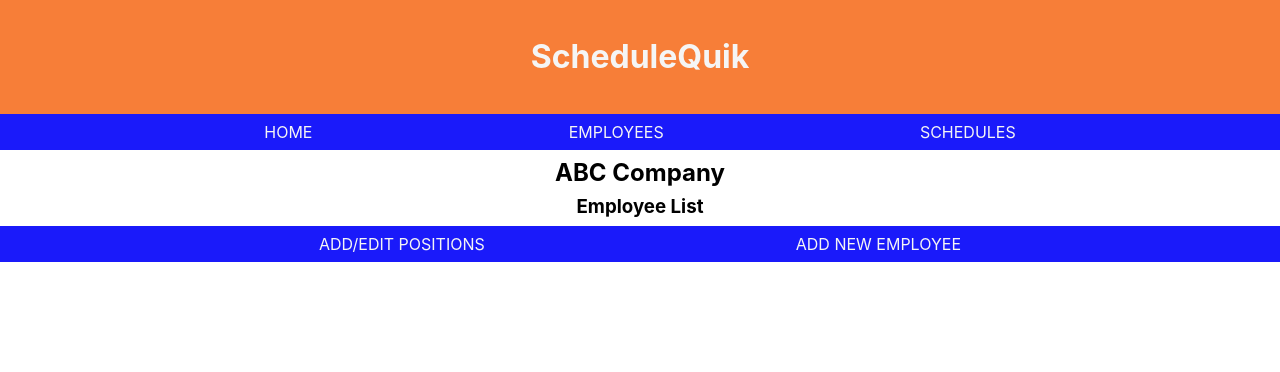
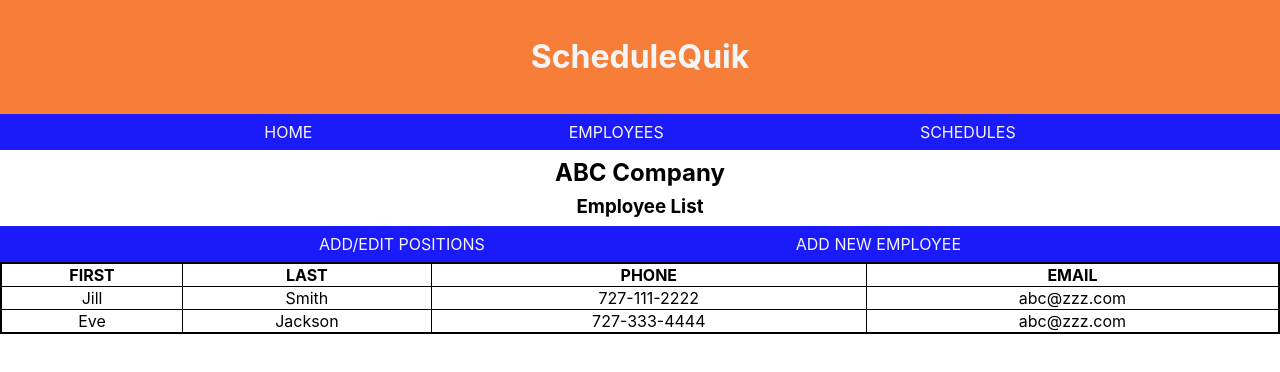
Before and after one commit to StPeteFrank/schedulequik, a React (Create React App) app: page / in a window 1280 px wide. Shown: the top 372 px of the page. Built offline with nearby package versions, Linux system fonts and the light colour scheme.

Commit message:
First table added.

```diff
--- a/src/Employees.js
+++ b/src/Employees.js
@@ -12,6 +12,30 @@ class Employees extends Component {
           <a href="#">ADD/EDIT POSITIONS</a>
           <a href="#">ADD NEW EMPLOYEE</a>
         </div>
+        <div className="EmployeeTable">
+          <table className="EmployeeCells">
+            <tbody>
+              <tr>
+                <th>FIRST</th>
+                <th>LAST</th>
+                <th>PHONE</th>
+                <th>EMAIL</th>
+              </tr>
+              <tr>
+                <td>Jill</td>
+                <td>Smith</td>
+                <td>727-111-2222</td>
+                <td>abc@zzz.com</td>
+              </tr>
+              <tr>
+                <td>Eve</td>
+                <td>Jackson</td>
+                <td>727-333-4444</td>
+                <td>abc@zzz.com</td>
+              </tr>
+            </tbody>
+          </table>
+        </div>
       </div>
     )
   }
--- a/src/Home.js
+++ b/src/Home.js
@@ -6,7 +6,7 @@ class Home extends Component {
       <div>
         <div classname="CompanyName">
           <h2>ABC Company</h2>
-          <h2>Welcome John Smith, Manager</h2>
+          <h3>Welcome John Smith, Manager</h3>
         </div>
         <div className="NavButtons">
           <button>EMPLOYEES</button>
--- a/src/index.css
+++ b/src/index.css
@@ -74,6 +74,26 @@ h3 {
   align-items: center;
   padding: 1vh;
 }
+/* .EmployeeCells {
+  display: flex;
+  justify-content: space-evenly;
+  flex-direction: column;
+} */
+.EmployeeTable,
+th,
+td,
+tr {
+  border: 1px solid black;
+  border-spacing: none;
+  margin: 0;
+}
+table {
+  border-collapse: collapse;
+  border-spacing: none;
+}
+.EmployeeCells {
+  width: 100%;
+}
 .DeleteTabs {
   background-color: rgb(26, 26, 250);
   color: whitesmoke;
```
